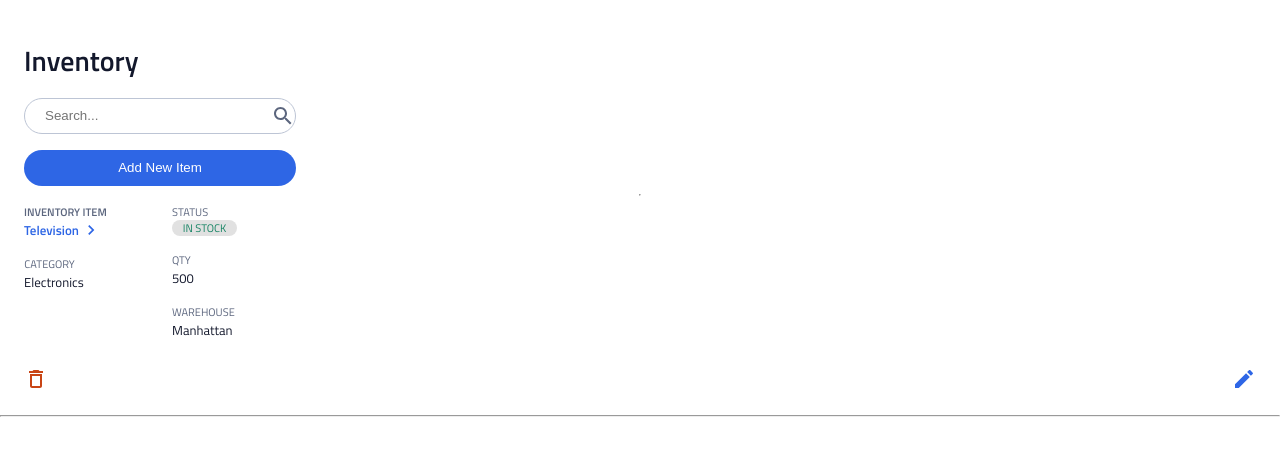
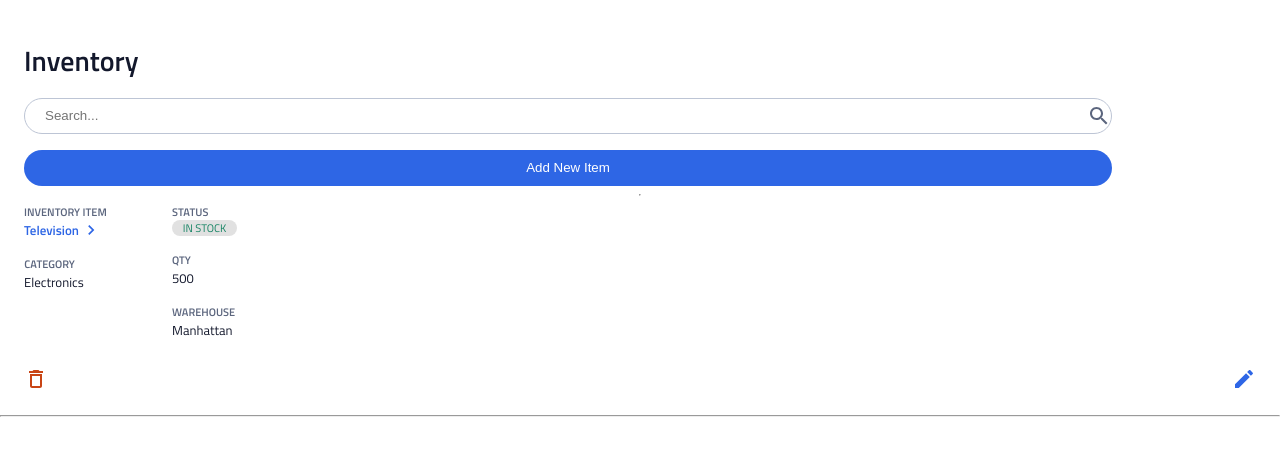
Before and after one commit to sandyngu/shredder-instock, a React (Create React App) app in the folder client/: page / in a window 1280 px wide. Shown: the top 456 px of the page. Built offline with nearby package versions, Linux system fonts and the light colour scheme.

Commit message:
test one

```diff
--- a/client/src/Components/InventoryList/inventoryList.scss
+++ b/client/src/Components/InventoryList/inventoryList.scss
@@ -22,14 +22,14 @@
     background-image: url(../../assets/Icons/search-24px.svg);
     background-repeat: no-repeat;
     background-position: right;
-    width: 272px;
+    width: 85vw;
     height: 36px;
     border-radius: 20px;
     padding: 0.75rem 1.875rem 0.75rem 1.25rem;
     border: 1px solid #bdc5d5;
   }
   &__button {
-    width: 272px;
+    width: 85vw;
     height: 36px;
     border-radius: 20px;
     margin-top: 16px;
@@ -79,6 +79,7 @@
     font-size: 11px;
     line-height: 16px;
     margin: 16px 0 0 0;
+    font-weight: 600;
   }
   &__category {
     font-size: 13px;
@@ -95,6 +96,7 @@
     font-size: 11px;
     line-height: 16px;
     margin: 0;
+    font-weight: 600;
   }
   &__status {
     font-size: 11px;
@@ -114,6 +116,7 @@
     font-size: 11px;
     line-height: 16px;
     margin: 16px 0 0 0;
+    font-weight: 600;
   }
   &__quantity {
     font-size: 13px;
@@ -130,6 +133,7 @@
     font-size: 11px;
     line-height: 16px;
     margin: 16px 0 0 0;
+    font-weight: 600;
   }
   &__warehouse {
     font-size: 13px;
--- a/client/src/partials/_breakpoints.scss
+++ b/client/src/partials/_breakpoints.scss
@@ -1,7 +1,7 @@
 // Media Queries Breakpoints
 
 @mixin mobile {
-  @media screen and (min-width: 320px) {
+  @media screen and (min-width: 375px) {
     @content;
   }
 }
```
